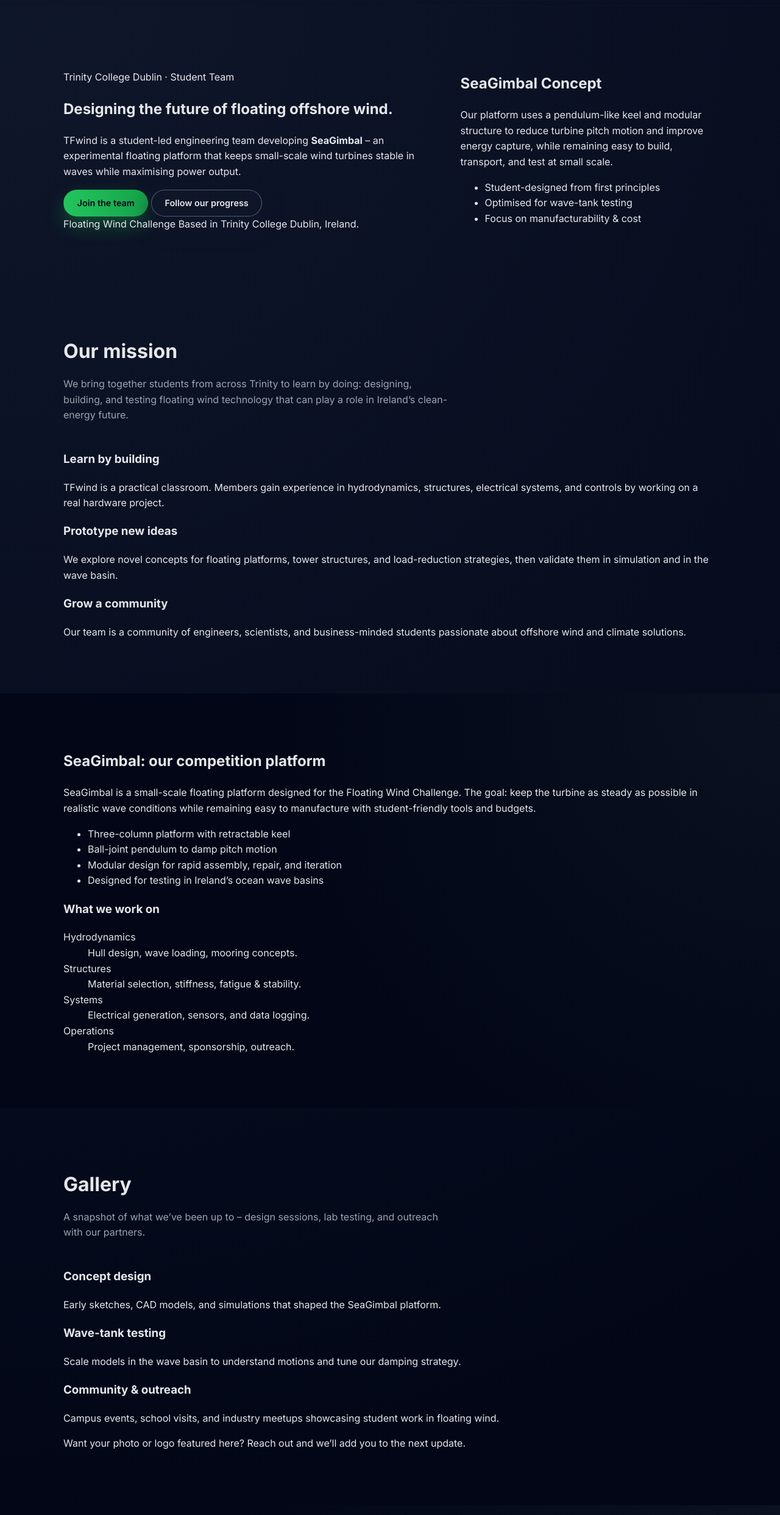
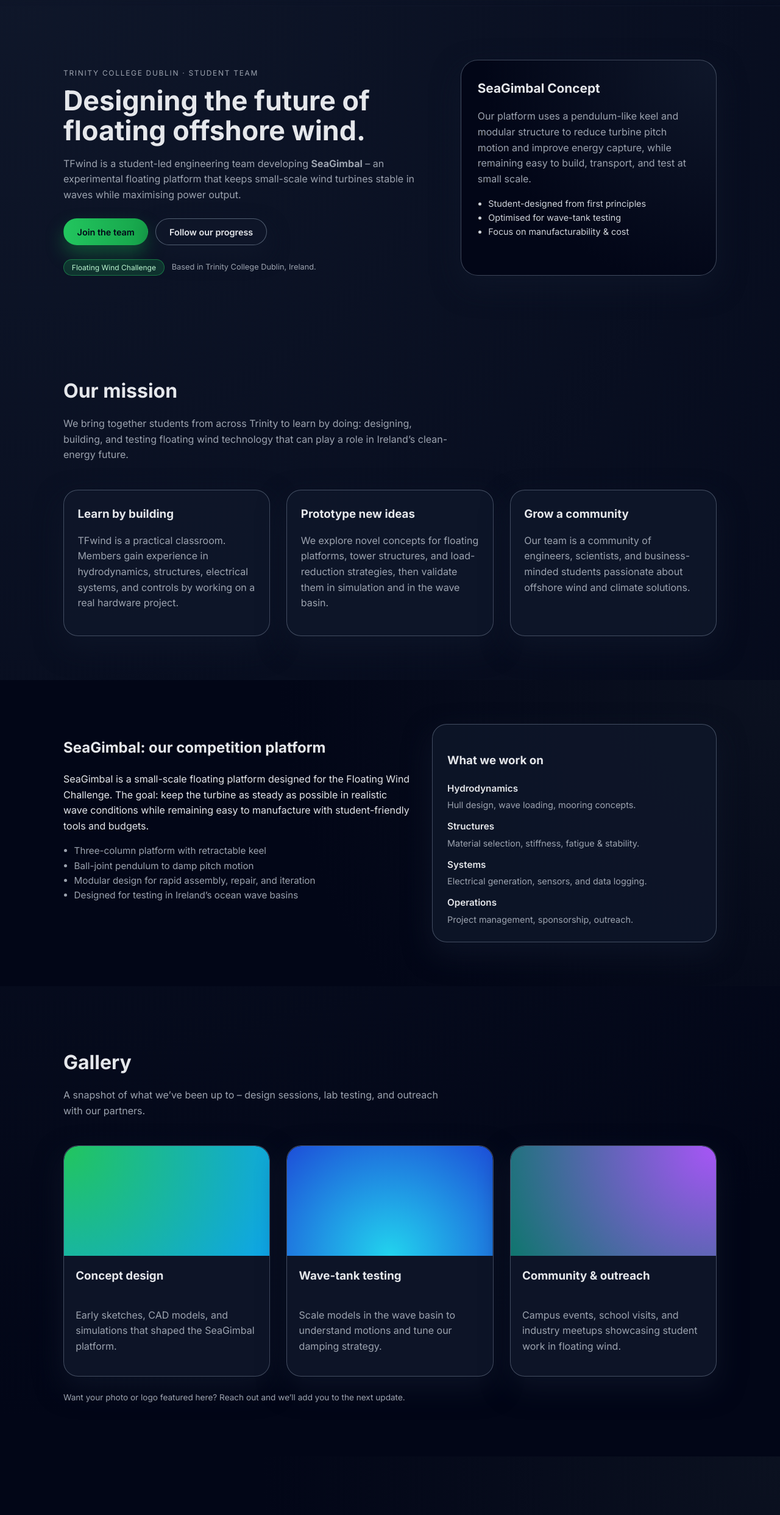
Before and after one commit to jeremybrowne42-creator/tfwindteam, a plain HTML site: page index.html in a window 1280 px wide. Shown: the part 59-2543 px from the top of the page at 61% size. Drawn offline with Linux system fonts and the light colour scheme.

Commit message:
Enhance styles with new layout and responsive design
Added responsive styles and new classes for layout and design.

```diff
--- a/styles.css
+++ b/styles.css
@@ -190,3 +190,307 @@ body {
 }
 
 .hero-text h1 {
+  font-size: clamp(2.2rem, 4vw, 2.8rem);
+  line-height: 1.1;
+  margin: 0.35rem 0 0.8rem;
+}
+
+.eyebrow {
+  text-transform: uppercase;
+  letter-spacing: 0.14em;
+  font-size: 0.75rem;
+  color: var(--muted);
+}
+
+.lead {
+  color: var(--muted);
+  max-width: 38rem;
+}
+
+.hero-actions {
+  display: flex;
+  flex-wrap: wrap;
+  gap: 0.75rem;
+  margin: 1.6rem 0 1.4rem;
+}
+
+.hero-meta {
+  display: flex;
+  flex-wrap: wrap;
+  gap: 0.75rem;
+  align-items: center;
+}
+
+.badge {
+  display: inline-flex;
+  align-items: center;
+  padding: 0.2rem 0.8rem;
+  border-radius: 999px;
+  background: var(--accent-soft);
+  color: #bbf7d0;
+  font-size: 0.75rem;
+  border: 1px solid rgba(34, 197, 94, 0.45);
+}
+
+.hero-note {
+  font-size: 0.8rem;
+  color: var(--muted);
+}
+
+.hero-card {
+  background: radial-gradient(circle at top right, #0f172a, #020617 70%);
+  border-radius: 1.75rem;
+  padding: 1.8rem 1.7rem;
+  border: 1px solid var(--border);
+  box-shadow: var(--shadow-soft);
+}
+
+.hero-card h2 {
+  font-size: 1.3rem;
+  margin-top: 0;
+}
+
+.hero-card p {
+  color: var(--muted);
+}
+
+.hero-list {
+  padding-left: 1.1rem;
+  margin: 1rem 0 0;
+  font-size: 0.9rem;
+  color: #d1d5db;
+}
+
+/* GRID HELPERS */
+
+.grid-3 {
+  display: grid;
+  grid-template-columns: repeat(3, minmax(0, 1fr));
+  gap: 1.7rem;
+}
+
+/* CARDS */
+
+.card {
+  background: var(--card-bg);
+  border-radius: var(--radius-lg);
+  padding: 1.5rem 1.4rem;
+  border: 1px solid var(--border);
+  box-shadow: var(--shadow-soft);
+}
+
+.card h3 {
+  margin-top: 0;
+  margin-bottom: 0.4rem;
+}
+
+.card p {
+  color: var(--muted);
+}
+
+/* PROJECT SECTION */
+
+.project-grid {
+  display: grid;
+  grid-template-columns: minmax(0, 1.35fr) minmax(0, 1.1fr);
+  gap: 2rem;
+  align-items: flex-start;
+}
+
+.project-highlight {
+  background: var(--card-bg-alt);
+  border-radius: var(--radius-lg);
+  padding: 1.6rem 1.5rem;
+  border: 1px solid var(--border);
+  box-shadow: var(--shadow-soft);
+}
+
+.stats {
+  margin: 0;
+}
+
+.stats div + div {
+  margin-top: 0.75rem;
+}
+
+.stats dt {
+  font-weight: 600;
+  font-size: 0.95rem;
+}
+
+.stats dd {
+  margin: 0.2rem 0 0;
+  font-size: 0.9rem;
+  color: var(--muted);
+}
+
+/* LISTS */
+
+.list {
+  padding-left: 1.1rem;
+  margin: 1rem 0 0;
+  color: var(--muted);
+  font-size: 0.95rem;
+}
+
+/* GALLERY */
+
+.gallery-grid {
+  margin-top: 1rem;
+}
+
+.gallery-card {
+  padding: 0;
+  overflow: hidden;
+}
+
+.gallery-thumb {
+  height: 180px;
+  border-radius: var(--radius-lg) var(--radius-lg) 0 0;
+  background-size: cover;
+  background-position: center;
+  background-image: linear-gradient(
+    135deg,
+    rgba(34, 197, 94, 0.25),
+    rgba(37, 99, 235, 0.2)
+  );
+}
+
+/* You can swap these for real images later */
+.gallery-thumb--design {
+  background-image: radial-gradient(circle at top left, #22c55e, #0ea5e9);
+}
+
+.gallery-thumb--testing {
+  background-image: radial-gradient(circle at bottom, #22d3ee, #1d4ed8);
+}
+
+.gallery-thumb--community {
+  background-image: radial-gradient(circle at top right, #a855f7, #0f766e);
+}
+
+.gallery-card h3,
+.gallery-card p {
+  padding: 1.1rem 1.2rem 0.2rem;
+}
+
+.gallery-card p {
+  padding-bottom: 1.2rem;
+  color: var(--muted);
+}
+
+.small-text {
+  font-size: 0.85rem;
+  color: var(--muted);
+  margin-top: 1.5rem;
+}
+
+/* TEAM */
+
+.team-layout {
+  display: grid;
+  grid-template-columns: minmax(0, 1.2fr) minmax(0, 1.1fr);
+  gap: 1.8rem;
+}
+
+/* JOIN / CONTACT */
+
+.join-grid {
+  display: grid;
+  grid-template-columns: minmax(0, 1.4fr) minmax(0, 1.1fr);
+  gap: 2rem;
+  align-items: flex-start;
+}
+
+.contact-card {
+  background: var(--card-bg-alt);
+}
+
+.contact-list {
+  list-style: none;
+  padding: 0;
+  margin: 1rem 0 0;
+  font-size: 0.9rem;
+}
+
+.contact-list li + li {
+  margin-top: 0.6rem;
+}
+
+.contact-list span {
+  display: block;
+  text-transform: uppercase;
+  letter-spacing: 0.12em;
+  font-size: 0.7rem;
+  color: var(--muted);
+  margin-bottom: 0.15rem;
+}
+
+.contact-list a {
+  color: #e5e7eb;
+  text-decoration: none;
+  border-bottom: 1px dashed rgba(148, 163, 184, 0.7);
+}
+
+.contact-list a:hover {
+  border-bottom-style: solid;
+}
+
+/* FOOTER */
+
+.site-footer {
+  border-top: 1px solid rgba(15, 23, 42, 0.8);
+  padding: 1.75rem 0 2.25rem;
+  background: #020617;
+}
+
+.footer-inner {
+  display: flex;
+  flex-wrap: wrap;
+  align-items: center;
+  justify-content: space-between;
+  gap: 0.5rem;
+}
+
+.footer-inner p {
+  margin: 0;
+}
+
+/* RESPONSIVE */
+
+@media (max-width: 900px) {
+  .hero-grid,
+  .project-grid,
+  .grid-3,
+  .team-layout,
+  .join-grid {
+    grid-template-columns: minmax(0, 1fr);
+  }
+
+  .grid-3 {
+    gap: 1.25rem;
+  }
+
+  .hero {
+    padding-top: 4.5rem;
+  }
+}
+
+@media (max-width: 720px) {
+  .nav-links {
+    display: none; /* keep it simple for now – can add a burger later */
+  }
+
+  .nav {
+    gap: 0.75rem;
+  }
+
+  .hero-actions {
+    flex-direction: column;
+    align-items: flex-start;
+  }
+
+  .hero-card {
+    order: -1;
+  }
+}
```
